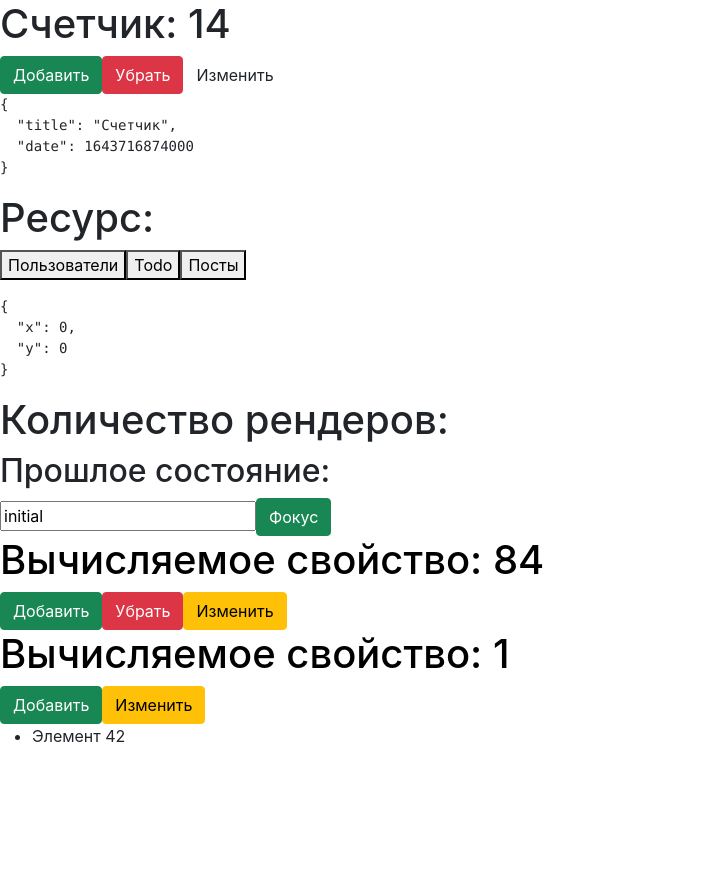
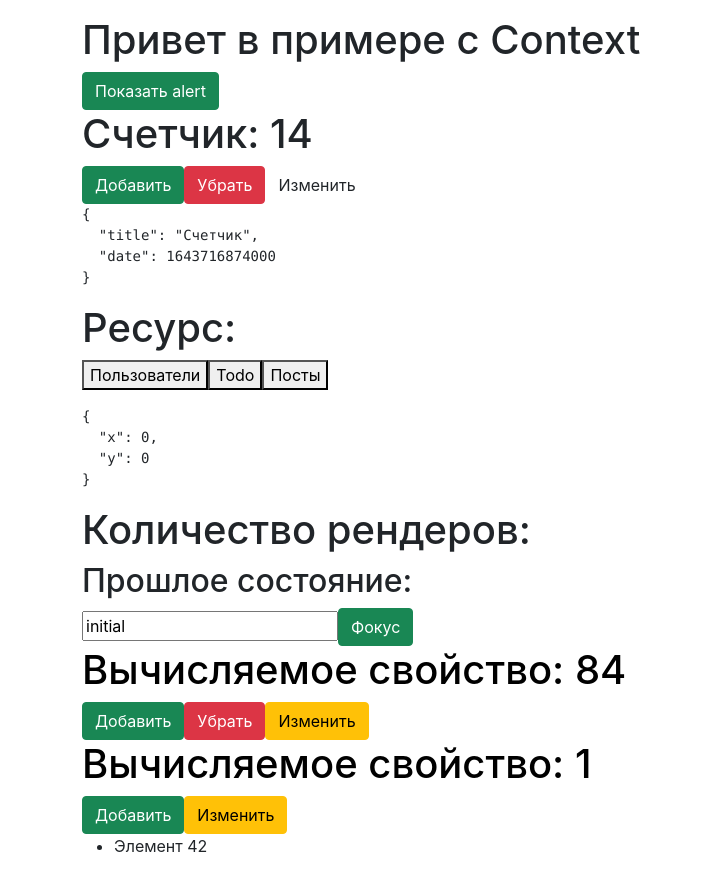
Before and after one commit to nacukisubaru/vladlen-react-hooks-practic, a React (Create React App) app: page / in a window 1280 px wide. Shown: the whole page, without its empty margins (0-703 px from the left). Before the commit the page ends 800 px from the top, so only its background shows below. Built offline with nearby package versions, Linux system fonts and the light colour scheme; no server answers.

Commit message:
useContext работа с контекстом

```diff
--- a/src/App.js
+++ b/src/App.js
@@ -1,23 +1,34 @@
-import logo from './logo.svg';
-import './App.css';
-import React, {useState} from 'react'
-import Counter from './examples/state';
-import Users from './examples/users';
-import CounterUseRef from './examples/effect';
-import MemoCounter from './examples/memo';
-import CounterCallback from './examples/callback';
+import logo from "./logo.svg";
+import "./App.css";
+import React, { useState } from "react";
+import Counter from "./examples/state";
+import Users from "./examples/users";
+import CounterUseRef from "./examples/effect";
+import MemoCounter from "./examples/memo";
+import CounterCallback from "./examples/callback";
+import Main from "./example_app/Main";
+import Alert from "./example_app/Alert";
+
+export const AlertContext = React.createContext()
 
 function App() {
+  const [alert, setAlert] = useState(false)
+
+  const toggleAlert = () => setAlert(prev => !prev)
 
   return (
       //Пример с счетчиком и useState
-  <div className="wrapper">
+      <AlertContext.Provider value={alert}>
+        <div className="container pt-3">
+            <Alert />
+            <Main toggle={toggleAlert}/>
             <Counter />
             <Users />
             <CounterUseRef />
             <MemoCounter />
             <CounterCallback />
         </div>
+      </AlertContext.Provider>
   );
 }
 
--- /dev/null
+++ b/src/example_app/Alert.js
@@ -0,0 +1,14 @@
+import React, {useContext} from "react";
+import { AlertContext } from "../App";
+
+export default function Alert() {
+   const alert = useContext(AlertContext)
+
+   if(!alert) return null
+
+    return (
+        <div className={'alert alert-danger'}>
+            <p>Важное сообщение</p>
+        </div>
+    )
+}
--- /dev/null
+++ b/src/example_app/Main.js
@@ -0,0 +1,10 @@
+import React from "react";
+
+export default function Main({toggle}) {
+    return (
+        <>
+            <h1>Привет в примере с Context</h1>
+            <button className="btn btn-success" onClick={toggle}>Показать alert</button>
+        </>
+    );
+}
```
Lines whose indentation alone changed are shown as unchanged.
